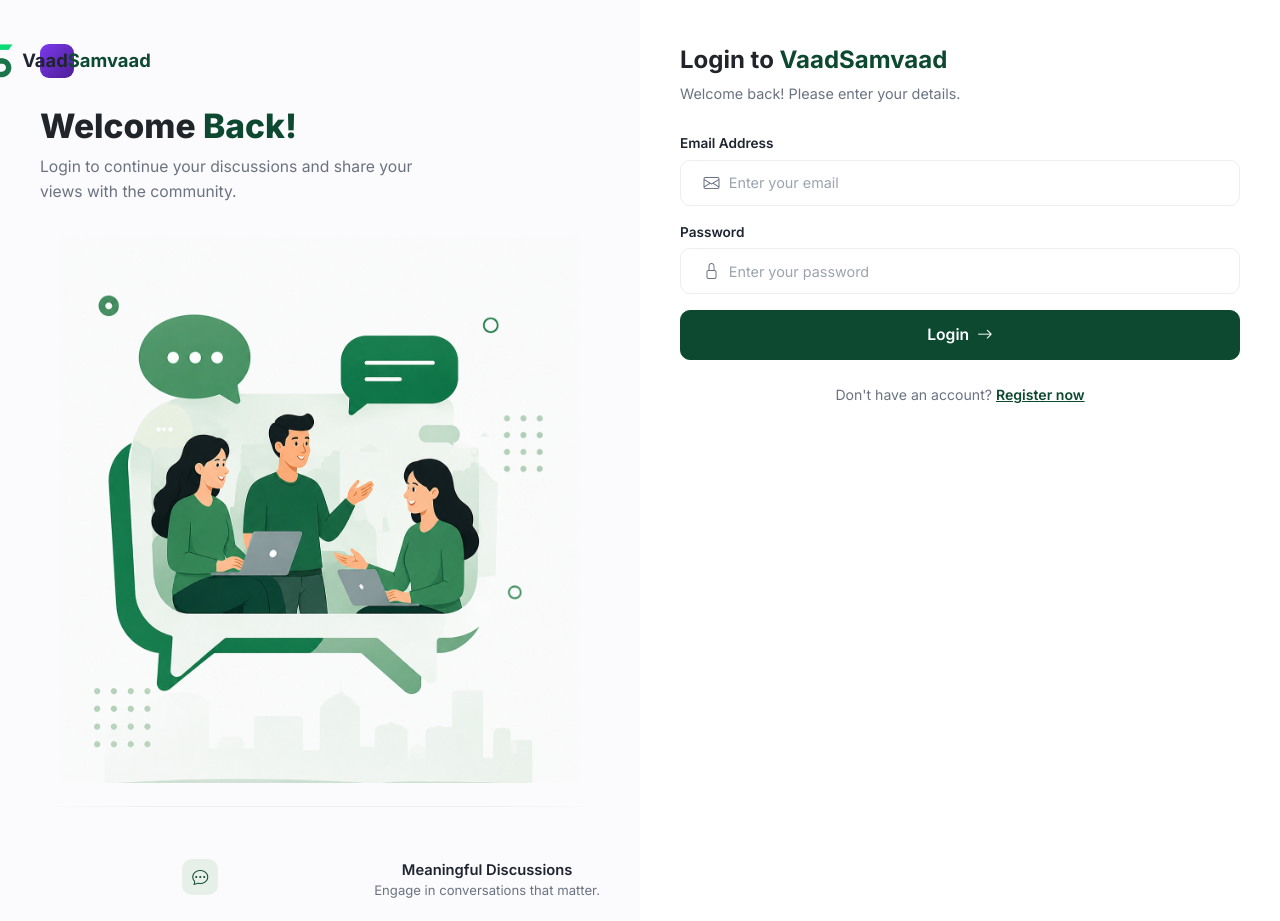
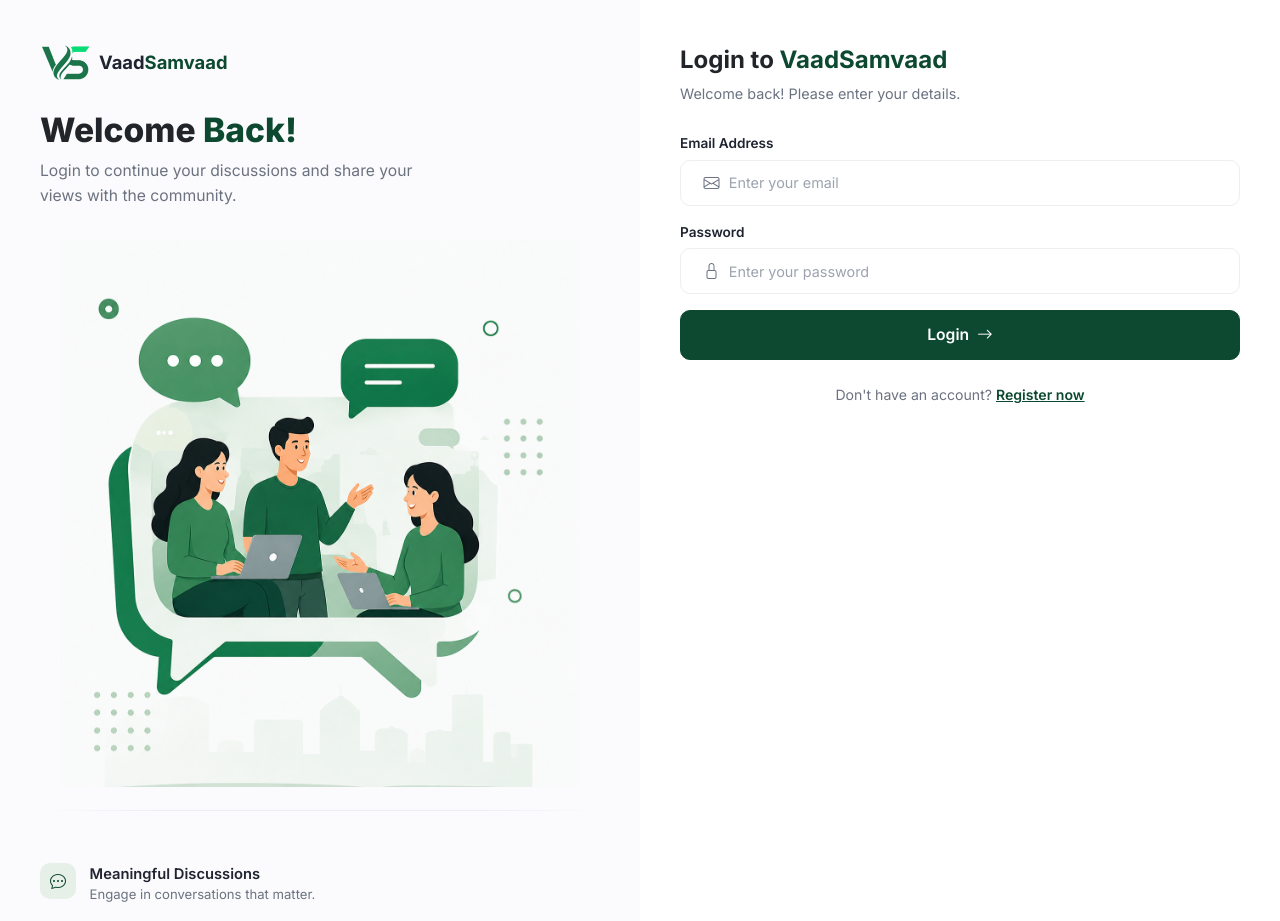
Before and after one commit to madhuq7000/cimpex, a React (Vite) app in the folder frontend/: page /login in a window 1280 px wide. Shown: the top 921 px of the page. Built offline with nearby package versions, Linux system fonts and the light colour scheme.

Commit message:
changes for url

```diff
--- a/frontend/src/core/api/axios.ts
+++ b/frontend/src/core/api/axios.ts
@@ -2,7 +2,7 @@
 import axios from "axios";
 
 const api = axios.create({
-  baseURL: "http://localhost:3000/api",
+  baseURL: "https://www.vaadsamvaad.com/api",
 });
 
 api.interceptors.request.use((config) => {
--- a/frontend/src/features/auth/discussion/discussion.tsx
+++ b/frontend/src/features/auth/discussion/discussion.tsx
@@ -49,7 +49,7 @@ const Discussion: React.FC = () => {
         setError("");
 
         const response = await axios.get(
-          "http://localhost:3000/api/discussions",
+          "https://www.vaadsamvaad.com/api/discussions",
         );
 
         console.log("Discussion API response:", response.data);
@@ -77,7 +77,7 @@ const Discussion: React.FC = () => {
         setCategoryError("");
 
         const response = await axios.get(
-          "http://localhost:3000/api/categories",
+          "https://www.vaadsamvaad.com/api/categories",
         );
 
         console.log("Category API response:", response.data);
@@ -223,7 +223,7 @@ const Discussion: React.FC = () => {
                       <div className="thumb">
                         {discussion.image ? (
                           <img
-                            src={`http://localhost:3000${discussion.image}`}
+                            src={`https://www.vaadsamvaad.com${discussion.image}`}
                             alt={discussion.title}
                           />
                         ) : (
--- a/frontend/src/features/auth/discussion/discussiondetails.tsx
+++ b/frontend/src/features/auth/discussion/discussiondetails.tsx
@@ -144,7 +144,7 @@ const DiscussionDetails: React.FC = () => {
         }
 
         const response = await axios.get(
-          `http://localhost:3000/api/discussions/${id}`,
+          `https://www.vaadsamvaad.com/api/discussions/${id}`,
         );
 
         console.log("Discussion details API response:", response.data);
@@ -410,7 +410,7 @@ const DiscussionDetails: React.FC = () => {
         {discussion.image ? (
           <div className="hero-banner mb-1">
             <img
-              src={`http://localhost:3000${discussion.image}`}
+              src={`https://www.vaadsamvaad.com${discussion.image}`}
               alt={discussion.title}
               style={{
                 width: "100%",
--- a/frontend/src/features/auth/discussion/startDiscussion.tsx
+++ b/frontend/src/features/auth/discussion/startDiscussion.tsx
@@ -68,7 +68,7 @@ const StartDiscussion: React.FC = () => {
         setCategoryLoading(true);
 
         const response = await axios.get(
-          "http://localhost:3000/api/categories",
+          "https://www.vaadsamvaad.com/api/categories",
         );
 
         console.log("Category API response:", response.data);
@@ -110,7 +110,7 @@ const StartDiscussion: React.FC = () => {
         console.log("Fetching discussion for edit:", id);
 
         const response = await axios.get(
-          `http://localhost:3000/api/discussions/${id}`,
+          `https://www.vaadsamvaad.com/api/discussions/${id}`,
           {
             headers: {
               Authorization: `Bearer ${token}`,
@@ -313,7 +313,7 @@ const StartDiscussion: React.FC = () => {
 
       if (isEditMode && id) {
         const response = await axios.patch(
-          `http://localhost:3000/api/discussions/${id}`,
+          `https://www.vaadsamvaad.com/api/discussions/${id}`,
           formData,
           {
             headers: {
@@ -342,7 +342,7 @@ const StartDiscussion: React.FC = () => {
       // ========================================
 
       const response = await axios.post(
-        "http://localhost:3000/api/discussions",
+        "https://www.vaadsamvaad.com/api/discussions",
         formData,
         {
           headers: {
@@ -632,7 +632,7 @@ const StartDiscussion: React.FC = () => {
                 }}
               >
                 <img
-                  src={`http://localhost:3000${existingImage}`}
+                  src={`https://www.vaadsamvaad.com${existingImage}`}
                   alt="Current discussion"
                   style={{
                     width: "200px",
--- a/frontend/src/features/auth/pages/Login.css
+++ b/frontend/src/features/auth/pages/Login.css
@@ -200,7 +200,6 @@ a {
 .feature-item {
   display: flex;
   align-items: flex-start;
-
   gap: 0.85rem;
 }
 
--- a/frontend/src/features/auth/product/pages/productDetails.tsx
+++ b/frontend/src/features/auth/product/pages/productDetails.tsx
@@ -47,7 +47,7 @@ export default function ProductDetails() {
         {/* LARGE IMAGE */}
         <div className="bigImage mb-3">
           <img
-            src={`http://localhost:3000/uploads/${selectedImage}`}
+            src={`https://www.vaadsamvaad.com/uploads/${selectedImage}`}
             alt={product.name}
             className="img-fluid rounded"
           />
@@ -71,7 +71,7 @@ export default function ProductDetails() {
               }}
             >
               <img
-                src={`http://localhost:3000/uploads/${img}`}
+                src={`https://www.vaadsamvaad.com/uploads/${img}`}
                 alt={`thumb-${index}`}
                 className="w-100 h-100"
                 style={{
--- a/frontend/src/layouts/mainlayout.css
+++ b/frontend/src/layouts/mainlayout.css
@@ -42,14 +42,7 @@
     top:0;
     z-index: 1030;
   }
-  .brand-mark{
-    width:34px; height:34px;
-    border-radius:9px;
-    background: linear-gradient(135deg,#7C3AED,#4C1D95);
-    display:flex; align-items:center; justify-content:center;
-    color:#fff;
-    flex-shrink:0;
-  }
+
   .brand-name{
     font-size:19px;
     font-weight:700;
@@ -299,20 +292,7 @@
     margin-bottom: 2.25rem;
     letter-spacing:-.02em;
   }
-  .feature-icon{
-    width:56px; height:56px;
-    border-radius:14px;
-    display:flex; align-items:center; justify-content:center;
-    font-size:22px;
-    margin: 0 auto 14px;
-  }
-  .feature-icon.purple{ background: var(--purple-light); color: var(--purple); }
-  .feature-icon.green{ background: var(--green-bg); color: var(--green-text); }
-  .feature-icon.orange{ background:#FEF3C7; color:#D97706; }
-  .feature-icon.red{ background:#FEE2E2; color:#DC2626; }
-  .feature-item{ text-align:center; }
-  .feature-item h5{ font-size:15.5px; font-weight:700; margin-bottom:6px; }
-  .feature-item p{ font-size:13.5px; color: var(--ink-soft); margin:0; }
+
 
   /* Offcanvas sidebar tweaks for mobile */
   @media (max-width: 991.98px){
```
